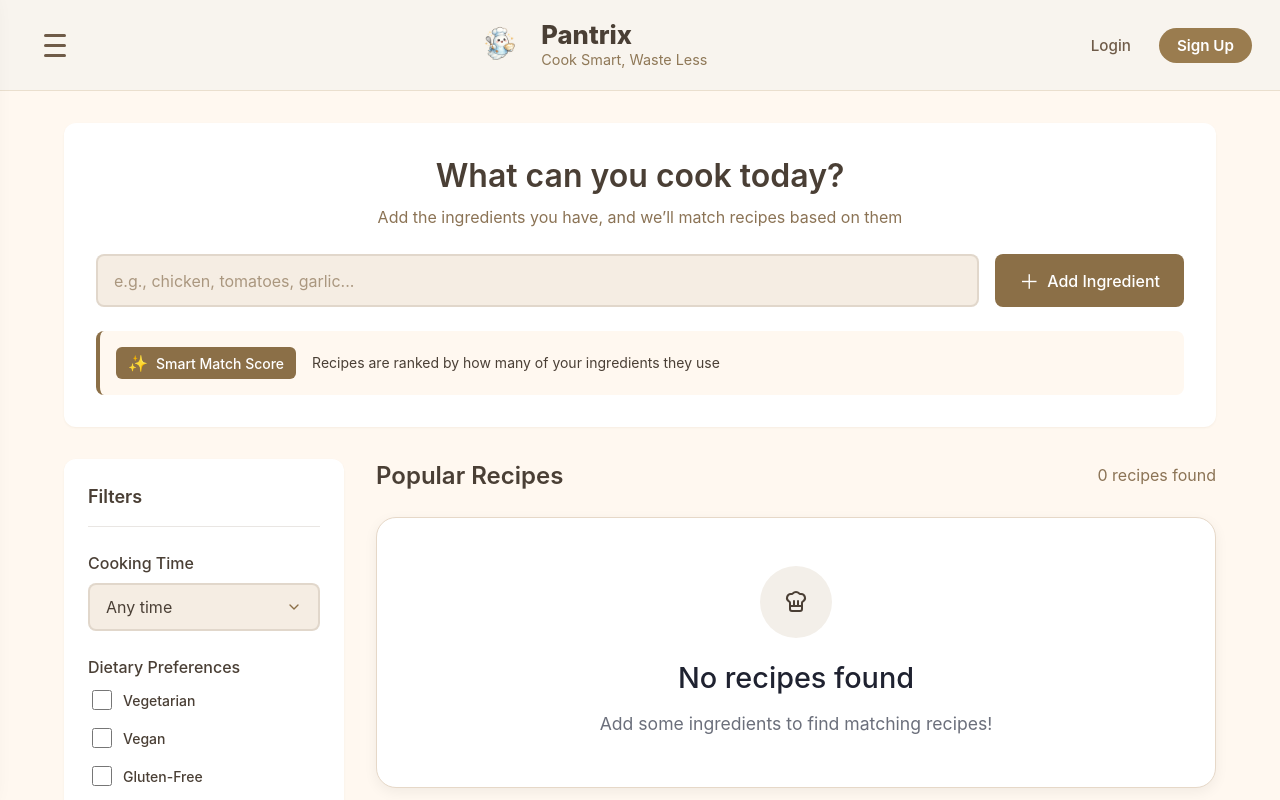
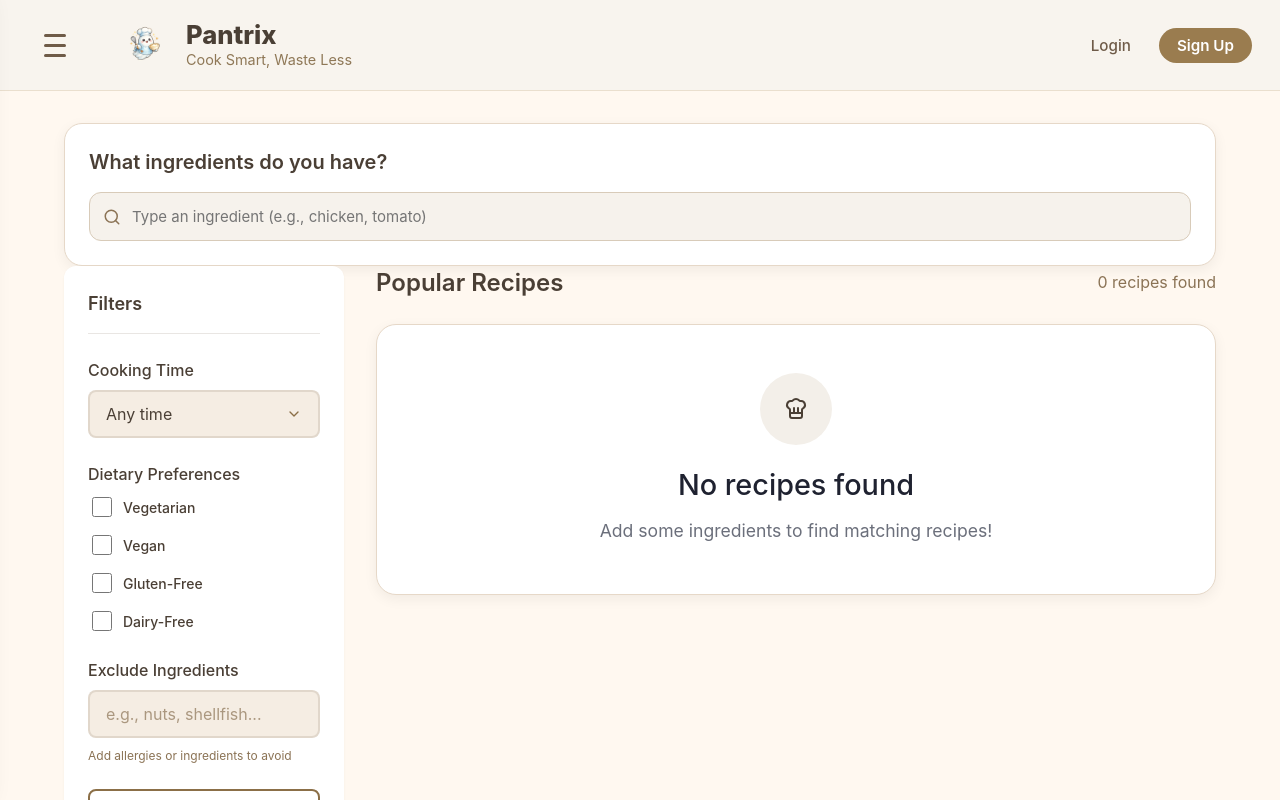
Before and after one commit to 1Sara19/Pantrix, a React (Vite) app: page / in a window 1280 px wide. Shown: the top 800 px of the page. Built offline with nearby package versions, Linux system fonts and the light colour scheme.

Commit message:
Search feature changes

```diff
--- a/src/components/SearchBar.jsx
+++ b/src/components/SearchBar.jsx
@@ -1,26 +1,28 @@
 import { useState } from "react";
+import { Search } from "lucide-react";
 import "../styles/components/SearchBar.css";
 
 export default function SearchBar({ ingredients, setIngredients }) {
   const [input, setInput] = useState("");
-  const [error, setError] = useState("");
 
   const addIngredient = () => {
-    const value = input.trim().toLowerCase();
+    const cleanedInput = input
+      .toLowerCase()
+      .replace(/[^a-z,\s]/g, "");
 
-    if (!value) {
-      setError("Please enter an ingredient");
-      return;
-    }
+    const values = cleanedInput
+      .split(",")
+      .map((item) => item.trim())
+      .filter((item) => item !== "");
 
-    if (ingredients.includes(value)) {
-      setError("This ingredient is already added");
-      return;
-    }
+    if (values.length === 0) return;
 
-    setIngredients([...ingredients, value]);
+    const newIngredients = values.filter(
+      (item) => !ingredients.includes(item)
+    );
+
+    setIngredients([...ingredients, ...newIngredients]);
     setInput("");
-    setError("");
   };
 
   const removeIngredient = (ingredient) => {
@@ -29,7 +31,6 @@ export default function SearchBar({ ingredients, setIngredients }) {
 
   const clearAll = () => {
     setIngredients([]);
-    setError("");
   };
 
   const handleKeyDown = (e) => {
@@ -40,53 +41,40 @@ export default function SearchBar({ ingredients, setIngredients }) {
   };
 
   return (
-    <div className="search-bar-container">
-      <div className="search-bar-header">
-        <h1 className="search-bar-title">What can you cook today?</h1>
-        <p className="search-bar-subtitle">
-          Add the ingredients you have, and we’ll match recipes based on them
-        </p>
+    <div className="search-card">
+
+      <h2 className="search-title">What ingredients do you have?</h2>
+
+      <div className="search-input-container">
+        <Search className="search-icon" />
+
+        <input
+          type="text"
+          placeholder="Type an ingredient (e.g., chicken, tomato)"
+          value={input}
+          onChange={(e) => setInput(e.target.value)}
+          onKeyDown={handleKeyDown}
+        />
       </div>
 
-      <div className="search-input-wrapper">
-        <input
-          type="text"
-          className={`search-input ${error ? "search-input-error" : ""}`}
-          placeholder="e.g., chicken, tomatoes, garlic..."
-          value={input}
-          onChange={(e) => {
-            setInput(e.target.value);
-            if (error) setError("");
-          }}
-          onKeyDown={handleKeyDown}
-        />
+      {ingredients.length > 0 && (
+        <div className="ingredients-section">
 
-        <button className="search-button" onClick={addIngredient}>
-          <span className="search-icon">＋</span>
-          Add Ingredient
-        </button>
-      </div>
+          <div className="ingredients-header">
+            <span>Your Ingredients ({ingredients.length})</span>
 
-      {error && <p className="search-error-message">{error}</p>}
-
-      {ingredients.length > 0 && (
-        <div className="ingredients-box">
-          <div className="ingredients-header">
-            <p className="ingredients-title">
-              Your Ingredients ({ingredients.length})
-            </p>
-
-            <button className="clear-ingredients-button" onClick={clearAll}>
-              Clear All
+            <button className="clear-btn" onClick={clearAll}>
+              Clear all
             </button>
           </div>
 
           <div className="ingredients-tags">
             {ingredients.map((ingredient) => (
-              <div className="ingredient-tag" key={ingredient}>
-                <span>{ingredient}</span>
+              <div key={ingredient} className="ingredient-tag">
+                {ingredient}
+
                 <button
-                  className="ingredient-remove"
+                  className="remove-tag"
                   onClick={() => removeIngredient(ingredient)}
                 >
                   ×
@@ -94,18 +82,9 @@ export default function SearchBar({ ingredients, setIngredients }) {
               </div>
             ))}
           </div>
+
         </div>
       )}
-
-      <div className="match-score-info">
-        <div className="match-score-badge">
-          <span className="match-score-icon">✨</span>
-          <span>Smart Match Score</span>
-        </div>
-        <p className="match-score-description">
-          Recipes are ranked by how many of your ingredients they use
-        </p>
-      </div>
     </div>
   );
 }
--- a/src/styles/components/Navbar.css
+++ b/src/styles/components/Navbar.css
@@ -59,7 +59,8 @@
   align-items: center;
   gap: 18px;
   text-decoration: none;
-  justify-self: center;
+  justify-self: start;
+  margin-left: 4px;
 }
 
 .navbar-logo-img {
--- a/src/styles/components/SearchBar.css
+++ b/src/styles/components/SearchBar.css
@@ -1,140 +1,86 @@
-/* SearchBar styles */
-.search-bar-container {
-  background-color: #FFFFFF;
-  border-radius: 0.75rem;
-  padding: 2rem;
-  box-shadow: 0 1px 2px rgba(139, 111, 71, 0.08);
-  margin-bottom: 2rem;
+.search-card {
+  background: #ffffff;
+  border-radius: 18px;
+  padding: 24px;
+  border: 1px solid #e6d8c8;
+  box-shadow: 0 4px 14px rgba(0,0,0,0.06);
 }
 
-.search-bar-header {
-  text-align: center;
-  margin-bottom: 1.5rem;
+.search-title {
+  font-size: 20px;
+  font-weight: 600;
+  margin-bottom: 16px;
+  color: #4a3f35;
 }
 
-.search-bar-title {
-  font-size: 2rem;
-  font-weight: 600;
-  color: #4A3F35;
-  margin: 0 0 0.5rem 0;
+.search-input-container {
+  position: relative;
 }
 
-.search-bar-subtitle {
-  font-size: 1rem;
-  color: #8B7355;
-  margin: 0;
+.search-input-container input {
+  width: 100%;
+  padding: 14px 16px 14px 42px;
+  border-radius: 12px;
+  border: 1px solid #d8cbb9;
+  font-size: 15px;
+  outline: none;
+  background: #f6f2ec;
 }
 
-.search-input-wrapper {
-  display: flex;
-  gap: 1rem;
-  margin-bottom: 1.5rem;
-}
-
-.search-input {
-  flex: 1;
-  padding: 0.75rem 1rem;
-  border: 2px solid rgba(107, 87, 68, 0.15);
-  border-radius: 0.5rem;
-  background-color: #F5EDE3;
-  color: #4A3F35;
-  font-size: 1rem;
-  outline: none;
-  transition: all 0.2s ease;
-}
-
-.search-input::placeholder {
-  color: #8B7355;
-  opacity: 0.7;
-}
-
-.search-input:focus {
-  border-color: #8B6F47;
-  background-color: #FFFFFF;
-  box-shadow: 0 0 0 3px rgba(139, 111, 71, 0.1);
-}
-
-.search-button {
-  display: flex;
-  align-items: center;
-  gap: 0.5rem;
-  padding: 0.75rem 1.5rem;
-  background-color: #8B6F47;
-  color: #FFFFFF;
-  border: none;
-  border-radius: 0.5rem;
-  font-size: 1rem;
-  font-weight: 500;
-  cursor: pointer;
-  transition: all 0.2s ease;
-}
-
-.search-button:hover {
-  background-color: #6B5744;
-  transform: translateY(-1px);
-  box-shadow: 0 4px 6px rgba(139, 111, 71, 0.1);
+.search-input-container input:focus {
+  border-color: #bfa37a;
 }
 
 .search-icon {
-  font-size: 1.25rem;
+  position: absolute;
+  left: 14px;
+  top: 50%;
+  transform: translateY(-50%);
+  width: 18px;
+  height: 18px;
+  color: #8b7355;
 }
 
-.match-score-info {
+.ingredients-section {
+  margin-top: 18px;
+}
+
+.ingredients-header {
+  display: flex;
+  justify-content: space-between;
+  align-items: center;
+  margin-bottom: 10px;
+  color: #4a3f35;
+  font-weight: 500;
+}
+
+.clear-btn {
+  background: none;
+  border: none;
+  color: #8b7355;
+  cursor: pointer;
+  font-size: 14px;
+}
+
+.ingredients-tags {
+  display: flex;
+  flex-wrap: wrap;
+  gap: 10px;
+}
+
+.ingredient-tag {
+  background: #f2e8dc;
+  border: 1px solid #e0d2be;
+  border-radius: 12px;
+  padding: 6px 12px;
   display: flex;
   align-items: center;
-  gap: 1rem;
-  padding: 1rem;
-  background-color: #FFF8F0;
-  border-radius: 0.5rem;
-  border-left: 4px solid #8B6F47;
+  gap: 8px;
 }
 
-.match-score-badge {
-  display: flex;
-  align-items: center;
-  gap: 0.5rem;
-  padding: 0.375rem 0.75rem;
-  background-color: #8B6F47;
-  color: #FFFFFF;
-  border-radius: 0.375rem;
-  font-size: 0.875rem;
-  font-weight: 500;
-  white-space: nowrap;
+.remove-tag {
+  background: none;
+  border: none;
+  cursor: pointer;
+  font-size: 16px;
 }
-
-.match-score-icon {
-  font-size: 1rem;
-}
-
-.match-score-description {
-  font-size: 0.875rem;
-  color: #4A3F35;
-  margin: 0;
-}
-
-@media (max-width: 768px) {
-  .search-input-wrapper {
-    flex-direction: column;
-  }
-
-  .search-button {
-    width: 100%;
-    justify-content: center;
-  }
-
-  .match-score-info {
-    flex-direction: column;
-    align-items: flex-start;
-  }
-}
-
-.search-input-error {
-  border: 2px solid #c85a54;
-}
-
-.search-error-message {
-  margin-top: 8px;
-  color: #c85a54;
-  font-size: 14px;
-  font-weight: 500;
-}
```
